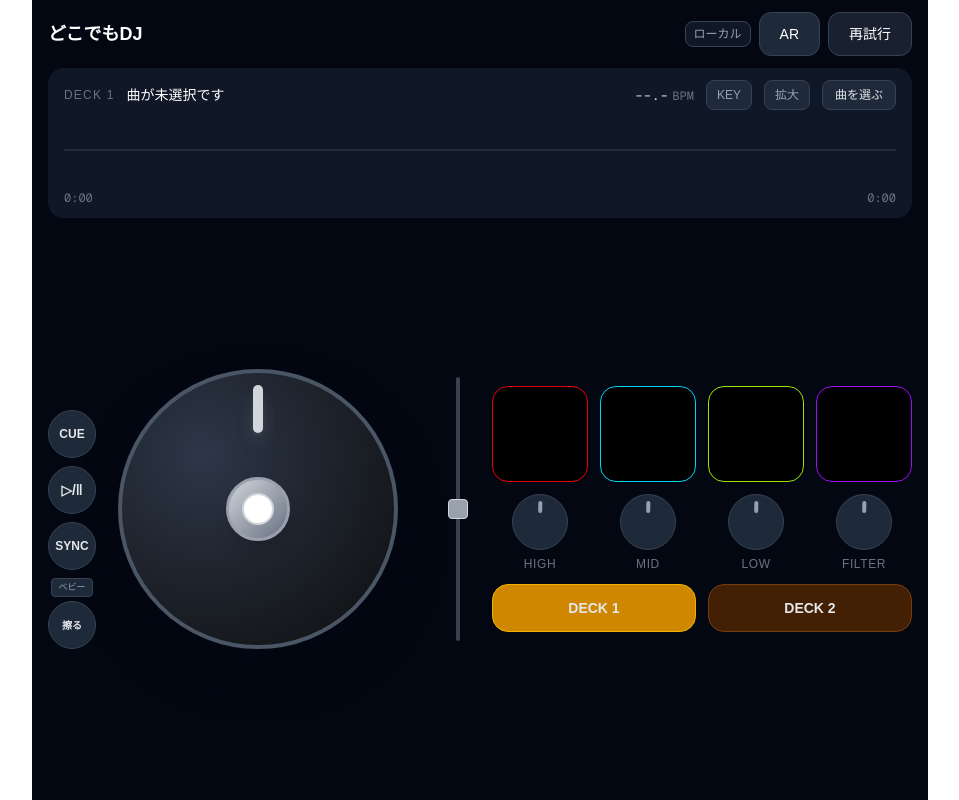
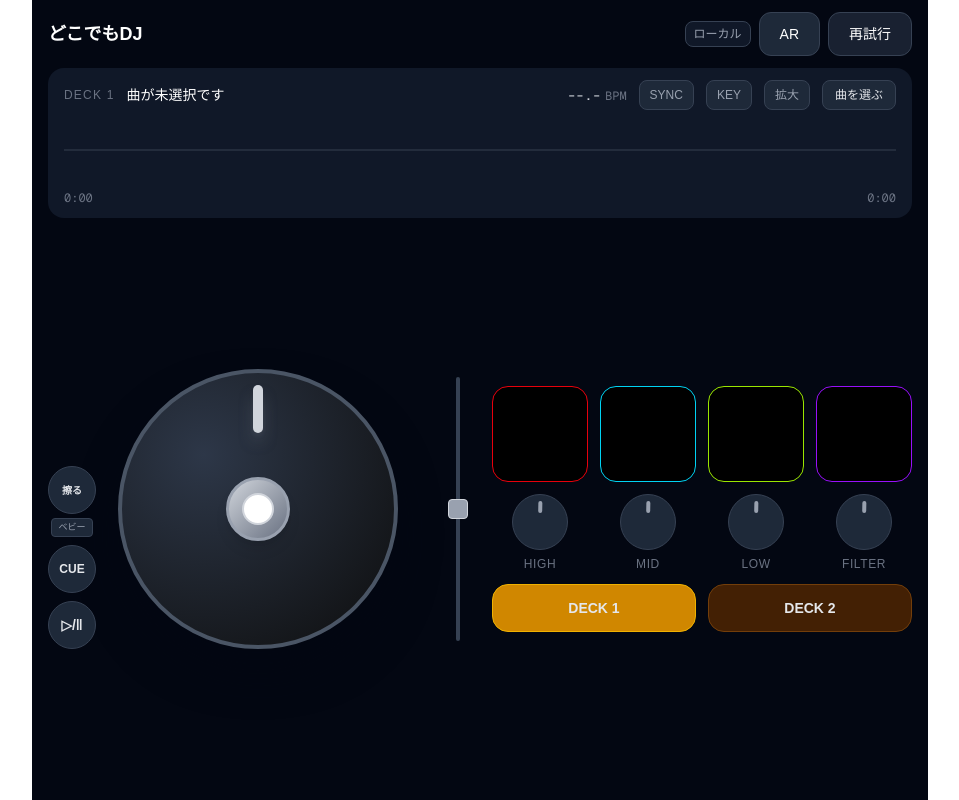
Before and after one commit to andooo26/dokodemo-dj, a Next.js app: page /touch in a window 1280 px wide. Shown: the whole page, without its empty margins (160-1119 px from the left). Built offline with nearby package versions, Linux system fonts and the light colour scheme.

Commit message:
ボタンのレイアウトを変更

```diff
--- a/src/app/touch/page.tsx
+++ b/src/app/touch/page.tsx
@@ -242,35 +242,33 @@ function PlayStopButton({ channel, send }: {
 }
 
 // マスターに拍を合わせる。長押しで自分をマスターにする
-function SyncButton({ channel, state, send }: {
-  channel: number
+function SyncButton({ state, onSync, onMaster }: {
   state: DeckState
-  send: (msg: MidiMsg) => void
+  onSync: () => void
+  onMaster: () => void
 }) {
   const timerRef = useRef<ReturnType<typeof setTimeout> | null>(null)
   const heldRef  = useRef(false)
 
   useEffect(() => () => { if (timerRef.current) clearTimeout(timerRef.current) }, [])
 
-  const note = (n: number) => send({ type: 'note_on', channel, note: n, velocity: 127 })
-
   return (
     <button
-      className={`w-12 h-12 rounded-full text-xs font-semibold select-none touch-none border
-                  transition-all duration-75
-                  ${state.master
-                    ? 'bg-amber-500 border-amber-400 text-gray-950'
-                    : state.synced
-                      ? 'bg-sky-500 border-sky-400 text-gray-950'
-                      : 'bg-gray-800 border-gray-700 text-gray-200'}`}
+      className={`shrink-0 text-xs px-2.5 py-1.5 rounded-lg border ${
+        state.master
+          ? 'bg-amber-500/20 border-amber-500 text-amber-300'
+          : state.synced
+            ? 'bg-sky-500/20 border-sky-500 text-sky-300'
+            : 'bg-gray-800 border-gray-700 text-gray-400'
+      }`}
       onPointerDown={(e) => {
         e.currentTarget.setPointerCapture(e.pointerId)
         heldRef.current = false
-        timerRef.current = setTimeout(() => { heldRef.current = true; note(MASTER_NOTE) }, 500)
+        timerRef.current = setTimeout(() => { heldRef.current = true; onMaster() }, 500)
       }}
       onPointerUp={() => {
         if (timerRef.current) clearTimeout(timerRef.current)
-        if (!heldRef.current) note(SYNC_NOTE)
+        if (!heldRef.current) onSync()
       }}
       onPointerCancel={() => { if (timerRef.current) clearTimeout(timerRef.current) }}
     >
@@ -362,12 +360,6 @@ function ScratchButton({ channel, bpm, beatPhase, send }: {
   return (
     <div className="flex flex-col gap-1 items-center">
       <button
-        onClick={() => setPattern(p => (p + 1) % SCRATCH_PATTERNS.length)}
-        className="text-[9px] leading-none px-1.5 py-1 rounded bg-gray-800 border border-gray-700 text-gray-400"
-      >
-        {SCRATCH_PATTERNS[pattern].id}
-      </button>
-      <button
         className={`w-12 h-12 rounded-full text-[10px] font-semibold select-none touch-none border border-gray-700
                     transition-all duration-75
                     ${pressed ? 'bg-gray-400 scale-95 text-gray-950' : 'bg-gray-800 text-gray-200'}`}
@@ -377,6 +369,12 @@ function ScratchButton({ channel, bpm, beatPhase, send }: {
         onPointerLeave={stop}
       >
         擦る
+      </button>
+      <button
+        onClick={() => setPattern(p => (p + 1) % SCRATCH_PATTERNS.length)}
+        className="text-[9px] leading-none px-1.5 py-1 rounded bg-gray-800 border border-gray-700 text-gray-400"
+      >
+        {SCRATCH_PATTERNS[pattern].id}
       </button>
     </div>
   )
@@ -611,7 +609,7 @@ function formatTime(sec: number) {
 }
 
 // 読み込んだ曲と再生位置。再生中だけ自前で時計を回す
-function TrackStrip({ deck, state, position, peaks, rate, onLoad, onSeek, onBpm, onKeylock }: {
+function TrackStrip({ deck, state, position, peaks, rate, onLoad, onSeek, onBpm, onKeylock, onSync, onMaster }: {
   deck: number
   state: DeckState
   position: (deck: DeckIndex) => number
@@ -621,6 +619,8 @@ function TrackStrip({ deck, state, position, peaks, rate, onLoad, onSeek, onBpm,
   onSeek: (to: number) => void
   onBpm: (bpm: number) => void
   onKeylock: (on: boolean) => void
+  onSync: () => void
+  onMaster: () => void
 }) {
   const [at, setAt] = useState(0)
   const [tempo, setTempo] = useState(1)
@@ -649,6 +649,7 @@ function TrackStrip({ deck, state, position, peaks, rate, onLoad, onSeek, onBpm,
           {state.bpm ? (state.bpm * tempo).toFixed(1) : '--.-'}
           <span className="text-xs text-gray-500 ml-1">BPM</span>
         </span>
+        <SyncButton state={state} onSync={onSync} onMaster={onMaster} />
         {/* テンポを変えてもピッチを保つ */}
         <button
           onClick={() => onKeylock(!state.keylock)}
@@ -797,6 +798,8 @@ export default function Controller() {
         onSeek={(to) => dj.seek(activeDeck as DeckIndex, to)}
         onBpm={(bpm) => dj.setBpm(activeDeck as DeckIndex, bpm)}
         onKeylock={(on) => dj.setKeylock(activeDeck as DeckIndex, on)}
+        onSync={() => send({ type: 'note_on', channel: activeDeck, note: SYNC_NOTE, velocity: 127 })}
+        onMaster={() => send({ type: 'note_on', channel: activeDeck, note: MASTER_NOTE, velocity: 127 })}
       />
 
       {/* 操作面。横画面では左にタンテ、右にPADとEQを置く */}
@@ -808,15 +811,14 @@ export default function Controller() {
           <Turntable channel={activeDeck} send={send} />
         </div>
         <div className="absolute left-0 bottom-0 flex flex-col gap-2">
-          <CuePlayButton channel={activeDeck} send={send} />
-          <PlayStopButton channel={activeDeck} send={send} />
-          <SyncButton channel={activeDeck} state={dj.decks[activeDeck]} send={send} />
           <ScratchButton
             channel={activeDeck}
             bpm={(dj.decks[activeDeck].bpm ?? 0) * dj.rate(activeDeck as DeckIndex)}
             beatPhase={() => dj.beatPhase(activeDeck as DeckIndex)}
             send={send}
           />
+          <CuePlayButton channel={activeDeck} send={send} />
+          <PlayStopButton channel={activeDeck} send={send} />
         </div>
         <div className="absolute right-0 inset-y-0 py-2">
           <PitchFader
```
